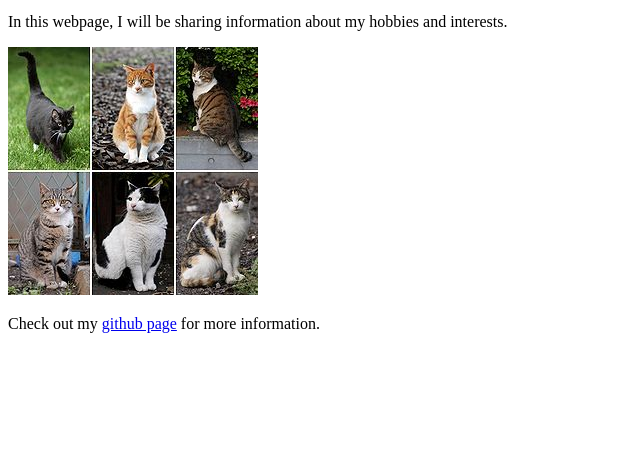
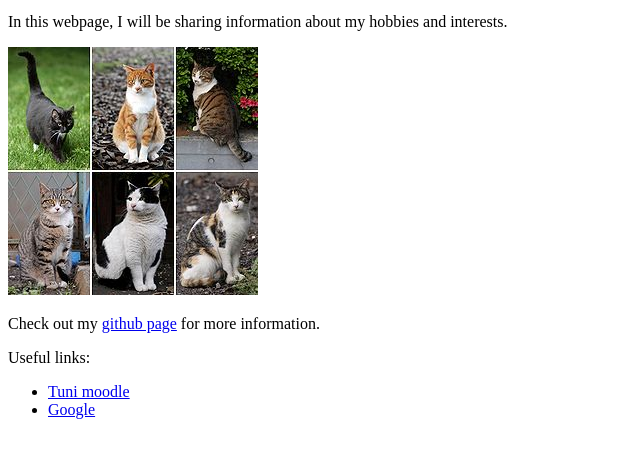
Before and after one commit to jasgaa/simple-site, a plain HTML site: page index.html in a window 1280 px wide. Shown: the part 101-558 px from the top of the page, without its empty margins (0-640 px from the left). Drawn offline with Linux system fonts and the light colour scheme.

Commit message:
links added

```diff
--- a/index.html
+++ b/index.html
@@ -10,8 +10,14 @@
         <h1>Welcome to My First Webpage</h1>
         <p>This is my first webpage, and I'm excited to learn more about HTML.</p>
         <p>In this webpage, I will be sharing information about my hobbies and interests.</p>
-        <img src="./media/250px-Collage_of_Six_Cats-01.jpg" alt="Cats">
+        <img src="./media/250px-Collage_of_Six_Cats-01.jpg" alt="Cats.">
         <p>Check out my <a href="https://github.com/jasgaa/">github page</a> for more information.</p>
+        <p>Useful links:
+            <ul>
+                <li><a href="https://moodle.tuni.fi">Tuni moodle</a></li>
+                <li><a href="https://google.com">Google</a></li>
+            </ul>
+        </p>
   </body>
 
 </html>
```
